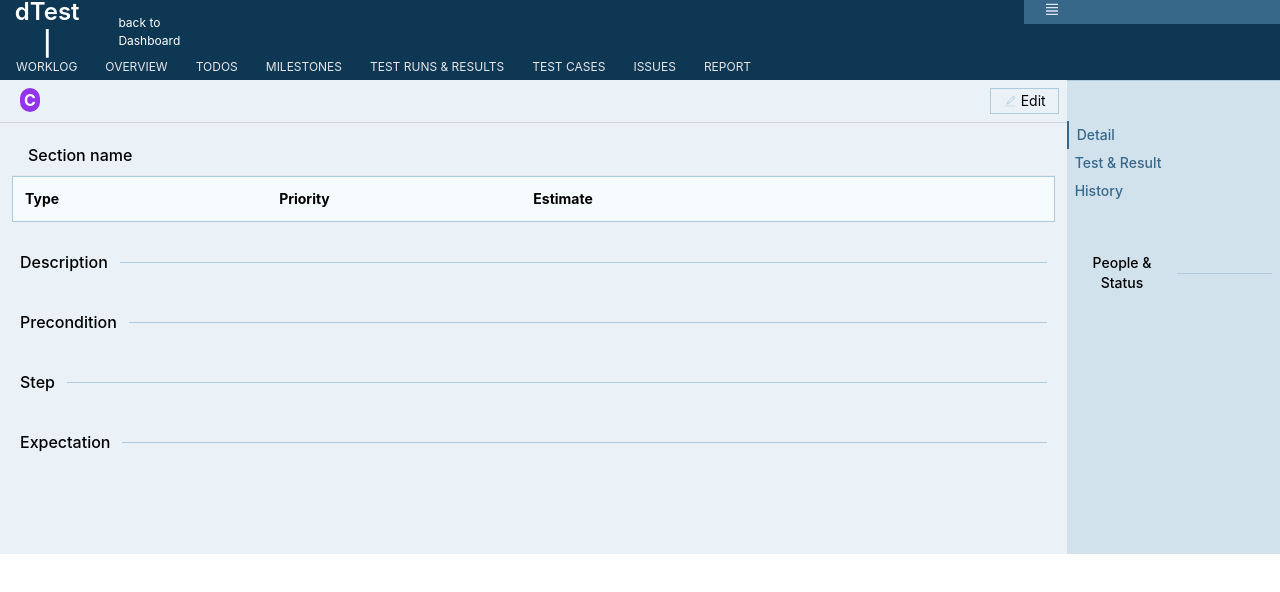
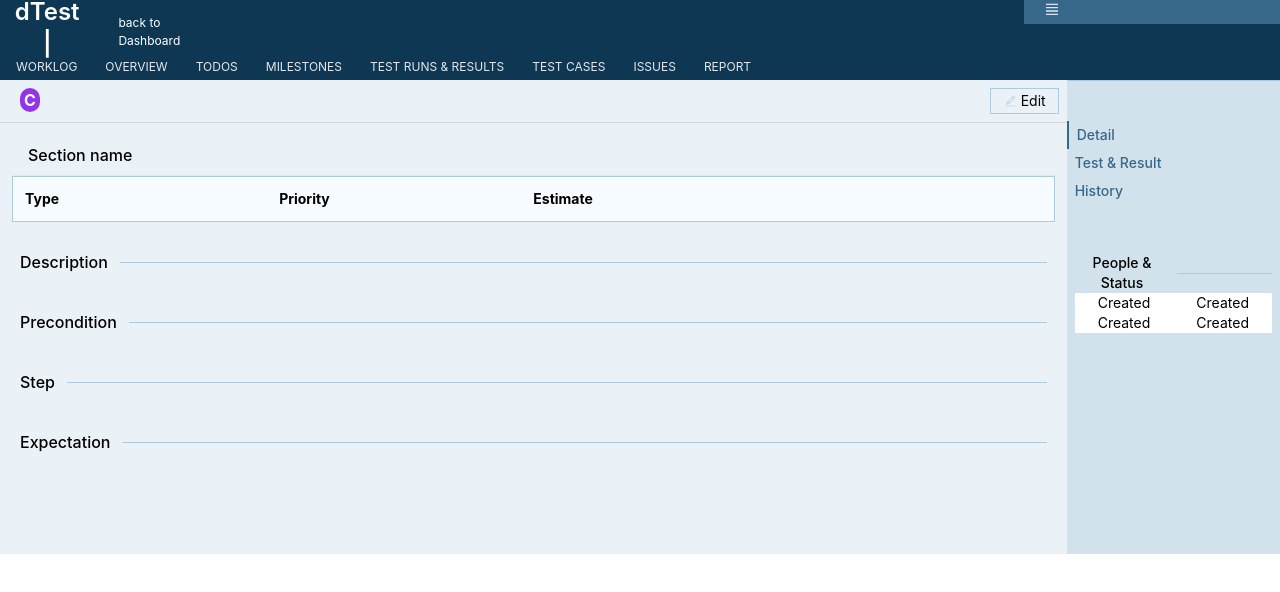
Before and after one commit to Gerphan94/dTest, a React (Create React App) app in the folder client/: page /case/view/1/1 in a window 1280 px wide. Shown: the top 592 px of the page. Built offline with nearby package versions, Linux system fonts and the light colour scheme; no server answers; some icons are missing.

Commit message:
Update CaseDetail.js

```diff
--- a/client/src/Component/Case/CaseDetail/CaseDetail.js
+++ b/client/src/Component/Case/CaseDetail/CaseDetail.js
@@ -108,6 +108,20 @@ function CaseDetail() {
                             <p className="inline-block w-full font-medium">People & Status</p>
                             <span className="w-full h-px border-b border-[#aecade]"></span>
                         </div>
+                        <div className="bg-white table w-full">
+                            <div className="table-row w-full">
+                                <div className="table-cell">Created</div>
+                                <div className="table-cell">Created</div>
+
+                            </div>
+                            <div className="table-row">
+                                <div className="table-cell">Created</div>
+                                <div className="table-cell">Created</div>
+
+                            </div>
+
+
+                        </div>
                     </div>
 
 
```
